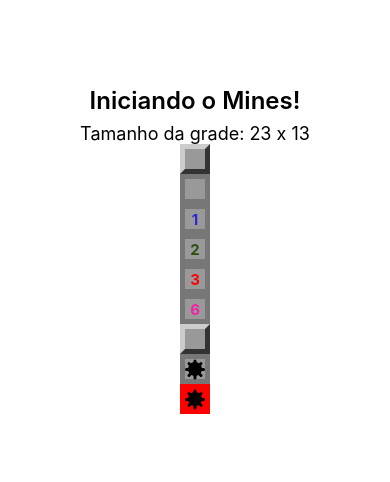
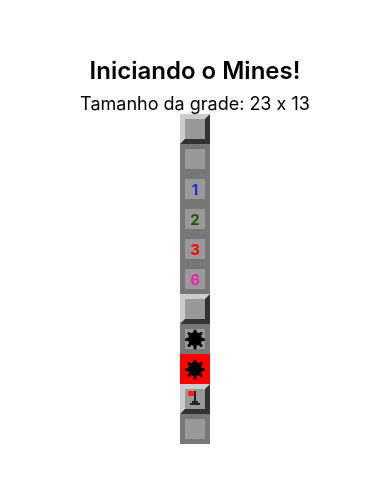
Before and after one commit to paulosvdd05/Minefield-React-Native, a React Native app: screen / in a window 390 px wide. Shown: the part 172-654 px from the top of the page. Built offline with nearby package versions, Linux system fonts and the light colour scheme.

Commit message:
Implementacao Functions

```diff
--- a/App.tsx
+++ b/App.tsx
@@ -2,6 +2,7 @@ import React, {Component} from "react";
 import { Platform, StyleSheet, Text, View } from "react-native";
 import params from "./src/params";
 import Field from "./src/components/Field";
+
 
 export default class App extends Component {
   render() {
@@ -9,7 +10,6 @@ export default class App extends Component {
       <View style={styles.sectionContainer}>
         <Text style={styles.sectionTitle}>Iniciando o Mines!</Text>
         <Text style={styles.sectionDescription}>Tamanho da grade: {params.getRowsAmout()} x {params.getColomnsAmount()}</Text>
-
         <Field />
         <Field opened />
         <Field opened nearMines={1}/>
@@ -19,6 +19,8 @@ export default class App extends Component {
         <Field mined />
         <Field mined opened/>
         <Field mined opened exploded/>
+        <Field flagged />
+        <Field flagged opened />
       </View>
     )
   }
--- a/src/components/Field.tsx
+++ b/src/components/Field.tsx
@@ -2,14 +2,16 @@ import React from 'react'
 import {View, StyleSheet, Text} from 'react-native'
 import params from '../params'
 import Mine from './Mine'
+import Flag from './Flag'
 
 export default props => {
-const {mined, opened, nearMines, exploded} = props
+const {mined, opened, nearMines, exploded, flagged} = props
 
     const styleField = [styles.field]
     if(opened) styleField.push(styles.opened)
     if(exploded) styleField.push(styles.exploded)
-    if(styleField.length ===1) styleField.push(styles.regular)
+    if(flagged) styleField.push(styles.flagged)
+    if(!opened && !exploded) styleField.push(styles.regular)
 
     let color = null
     if (nearMines > 0){
@@ -25,6 +27,7 @@ const {mined, opened, nearMines, exploded} = props
                 <Text style={[styles.label, {color: color}]}>
                     {nearMines}</Text> : false}
             {mined && opened ? <Mine /> : false}
+            {flagged && !opened ? <Flag /> : false}
         </View>
     )
 }
--- /dev/null
+++ b/src/components/Flag.tsx
@@ -0,0 +1,72 @@
+import React from 'react'
+import {View, Text, StyleSheet} from 'react-native'
+
+
+export default props => {
+    return (
+        <View style={styles.container}>
+            <View style={[styles.flagpole, props.bigger ? styles.falgpoleBigger : null]} />
+            <View style={[styles.flag, props.bigger ? styles.flagBigger : null]} />
+            <View style={[styles.base1, props.bigger ? styles.base1Bigger : null]} />
+            <View style={[styles.base2, props.bigger ? styles.base2Bigger : null]} />
+        </View>
+    )
+}
+
+const styles = StyleSheet.create({
+    container: {
+        marginTop: 2,
+    },
+    flagpole: {
+        position: 'absolute',
+        height: 14,
+        width: 2,
+        backgroundColor: '#222',
+        marginLeft:9,
+    },
+    flag: {
+        position: 'absolute',
+        height: 5,
+        width: 6,
+        backgroundColor: '#F22',
+        marginLeft: 3,
+    },
+    base1: {
+        position: 'absolute',
+        height: 2,
+        width: 6,
+        backgroundColor: '#222',
+        marginLeft: 7,
+        marginTop: 10,
+    },
+    base2: {
+        position: 'absolute',
+        height: 2,
+        width: 10,
+        backgroundColor: '#222',
+        marginLeft:5,
+        marginTop: 12
+    },
+    falgpoleBigger: {
+        height:28,
+        width: 4,
+        marginLeft: 16,
+    },
+    flagBigger: {
+        height: 10,
+        width:14,
+        marginLeft: 3,
+    },
+    base1Bigger:{
+        height:4,
+        width:12,
+        marginTop:20,
+        marginLeft:12
+    },
+    base2Bigger:{
+        height:4,
+        width:20,
+        marginLeft:8,
+        marginTop:24
+    }
+})
```
Also changed, not shown: src/components/MineField.tsx (added, +7 -0 lines), src/functions.js (added, +36 -0 lines).
